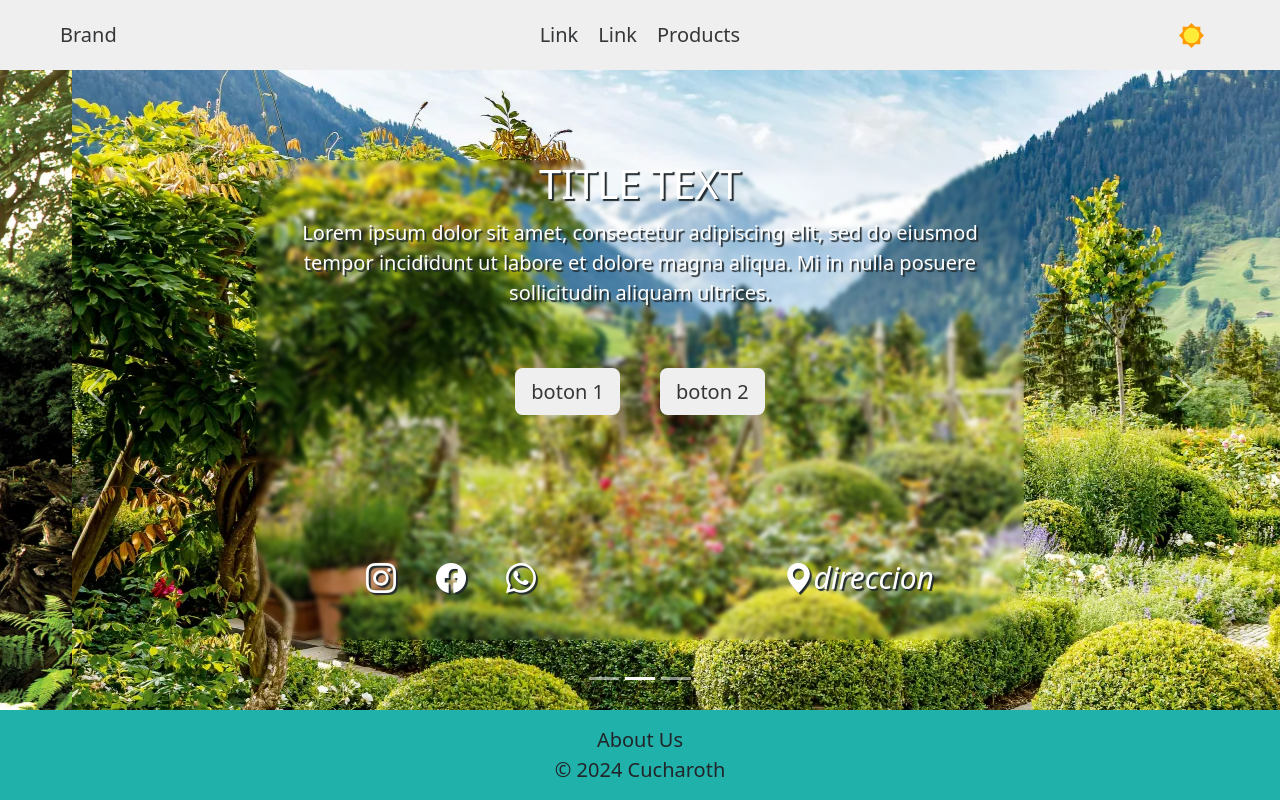
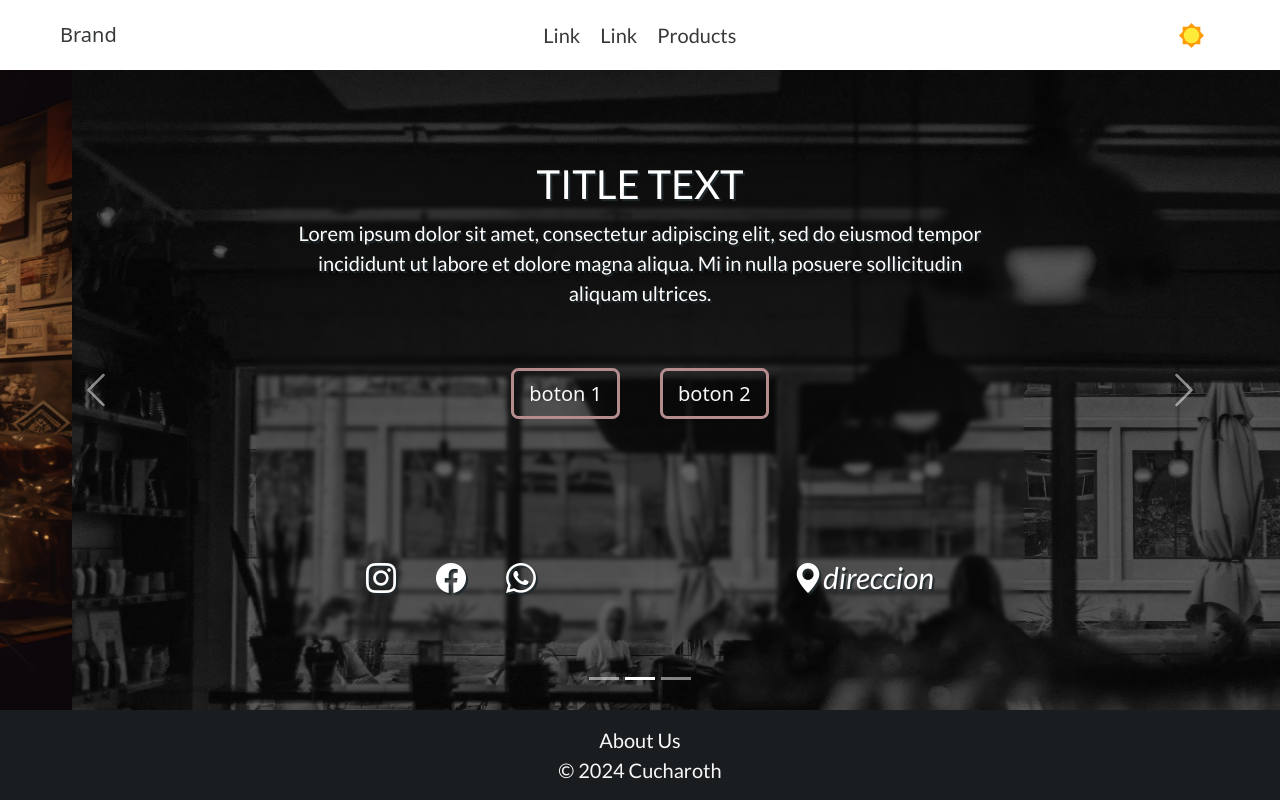
Before and after one commit to Cucharoth/ESP1-taller1, a plain HTML site: page index.html in a window 1280 px wide. Drawn offline with nearby package versions, Linux system fonts and the light colour scheme.

Commit message:
carousel-image | color-palette

```diff
--- a/index.html
+++ b/index.html
@@ -60,13 +60,13 @@
             <!-- The slideshow/carousel -->
             <div class="carousel-inner">
                 <div class="carousel-item active">
-                    <img src="static/images/landscape_1.webp" alt="landscape_1" class="d-block w-100 carousel-img">
+                    <img src="static/images/cafe_6.png" alt="landscape_1" class="d-block w-100 carousel-img">
                 </div>
                 <div class="carousel-item">
-                    <img src="static/images/landscape_2.webp" alt="landscape_2" class="d-block w-100 carousel-img">
+                    <img src="static/images/cafe_7.webp" alt="landscape_2" class="d-block w-100 carousel-img">
                 </div>
                 <div class="carousel-item">
-                    <img src="static/images/landscape_3.webp" alt="landscape_3" class="d-block w-100 carousel-img">
+                    <img src="static/images/cafe_3.jpg" alt="landscape_3" class="d-block w-100 carousel-img">
                 </div>
             </div>
             <!-- Left and right controls/icons -->
--- a/static/styles/index-style.css
+++ b/static/styles/index-style.css
@@ -1,21 +1,24 @@
+@import url('https://fonts.googleapis.com/css2?family=Lato:ital,wght@0,100;0,300;0,400;0,700;0,900;1,100;1,300;1,400;1,700;1,900&display=swap');
 :root {
-    --bg-color: #fff;
-    --primary-color: #fff;
-    --secondary-color: #fff;
-    --text-color: #fff;
-    --back-text-color: #fff;
-    --accent-color: #fff;
-    --third-color: #86761c;
-    --alert-color: #fff;
+    --bg-color: #1a1d20;
+        --primary-color: #b48c8d;
+        --secondary-color: #cdb3b3;
+        --text-color: #f7f8f8;
+        --white-text-color: #f7f8f8;
+        --black-text-color: #121416d8;
+        --accent-color: #13070C;
+        --third-color: #e6d9d9;
+        --alert-color: #D23C3C;
+        --font-family: "Lato", sans-serif;
 }
 
 html[data-theme="light"] {
-    --background-color: #efefef;
+    --background-color: rgb(255, 255, 255);
     --text-color: #121416d8;
 }
 
 html[data-theme="dark"] {
-    --background-color: #212a2e;
+    --background-color: #5c4152;
     --text-color: #f7f8f8 !important;
 }
 
@@ -32,6 +35,11 @@ html {
 
 a {
     color: var(--text-color) !important;
+    font-family: var(--font-family) !important;
+    }
+
+    a:hover {
+        color: var(--primary-color) !important;
 }
 
 main {
@@ -40,6 +48,7 @@ main {
 
 p {
     margin: 0 !important;
+    font-family: var(--font-family) !important;
 }
 
 footer {
@@ -50,13 +59,19 @@ i {
     color: #FFF;
 }
 
+h2 {
+    font-family: var(--font-family);
+}
 .my-btn {
-    color: var(--text-color) !important;
-    background-color: var(--background-color) !important;
+    color: var(--white-text-color) !important;
+        border-style: solid !important;
+        border-width: 3px !important;
+        border-color: var(--primary-color) !important;
 }
 
 .my-btn:hover {
-    background-color: var(--third-color) !important;
+    background-color: var(--primary-color) !important;
+        color: var(--bg-color) !important;
 }
 
 .tooltip {
@@ -176,6 +191,8 @@ i {
 }
 
 .footer-div {
+    background-color: var(--bg-color);
+        color: var(--white-text-color);
     height: 100%;
 }
 
```
Also changed, not shown: static/images/cafe_1.jpg (added), static/images/cafe_2.jpg (added), static/images/cafe_3.jpg (added), static/images/cafe_4.avif (added), static/images/cafe_5.jpg (added), static/images/cafe_6.png (added), static/images/cafe_7.webp (added).
